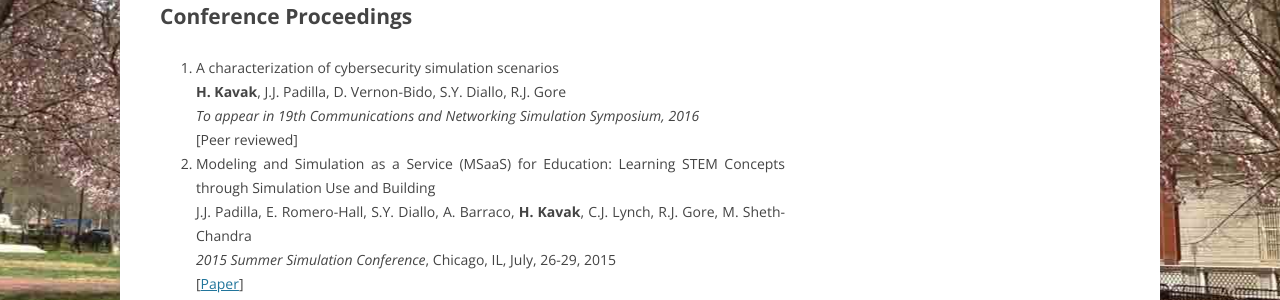
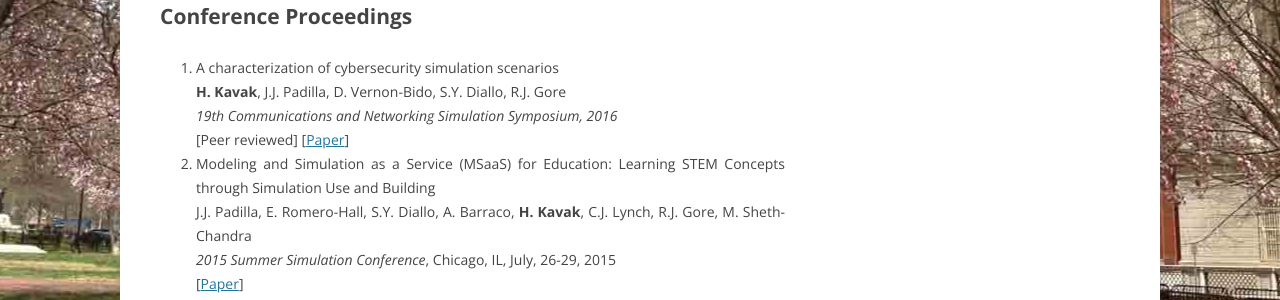
Before and after one commit to hamdikavak/hamdikavak.github.io, a Jekyll site: the page built from publications/index.html, in a window 1280 px wide. Shown: the part 629-929 px from the top of the page. Built offline with Jekyll 4.4.1, drawn with Linux system fonts in a browser that asks for light colours; nearby versions of some CDN libraries; library files that are not in the unit come from our copies.

Commit message:
Update index.html

```diff
--- a/publications/index.html
+++ b/publications/index.html
@@ -28,8 +28,9 @@ The Journal of Defense Modeling and Simulation, 2015,  doi:10.1177/1548512915570
 
   <li style="text-align: justify;">A characterization of cybersecurity simulation scenarios<br />
 <strong>H. Kavak</strong>, J.J. Padilla, D. Vernon-Bido,  S.Y. Diallo, R.J. Gore<br />
-<em>To appear in 19th Communications and Networking Simulation Symposium, 2016</em><br />
+<em>19th Communications and Networking Simulation Symposium, 2016</em><br />
 [Peer reviewed]
+[<a title="RG Archive" href="https://www.researchgate.net/publication/299820368_A_Characterization_of_Cybersecurity_Simulation_Scenarios">Paper</a>]</li>
 </li>
 
   <li style="text-align: justify;">Modeling and Simulation as a Service (MSaaS) for Education: Learning STEM Concepts through Simulation Use and Building<br />
```
